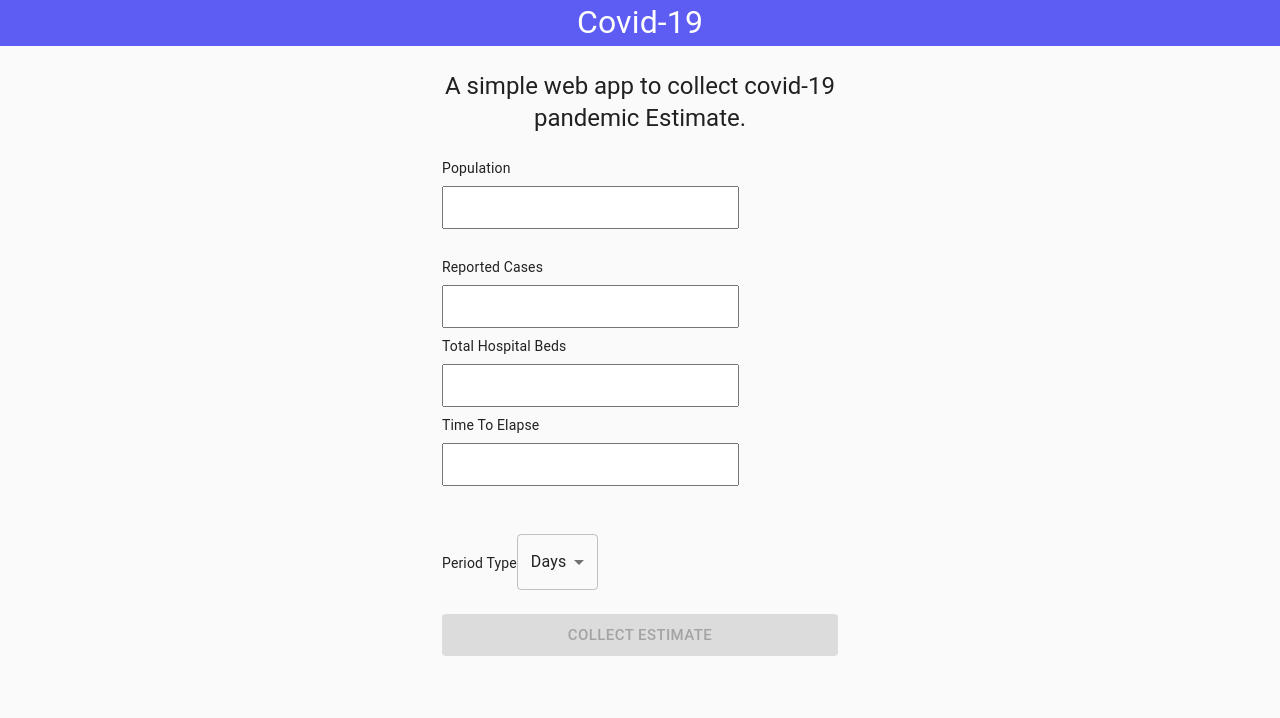
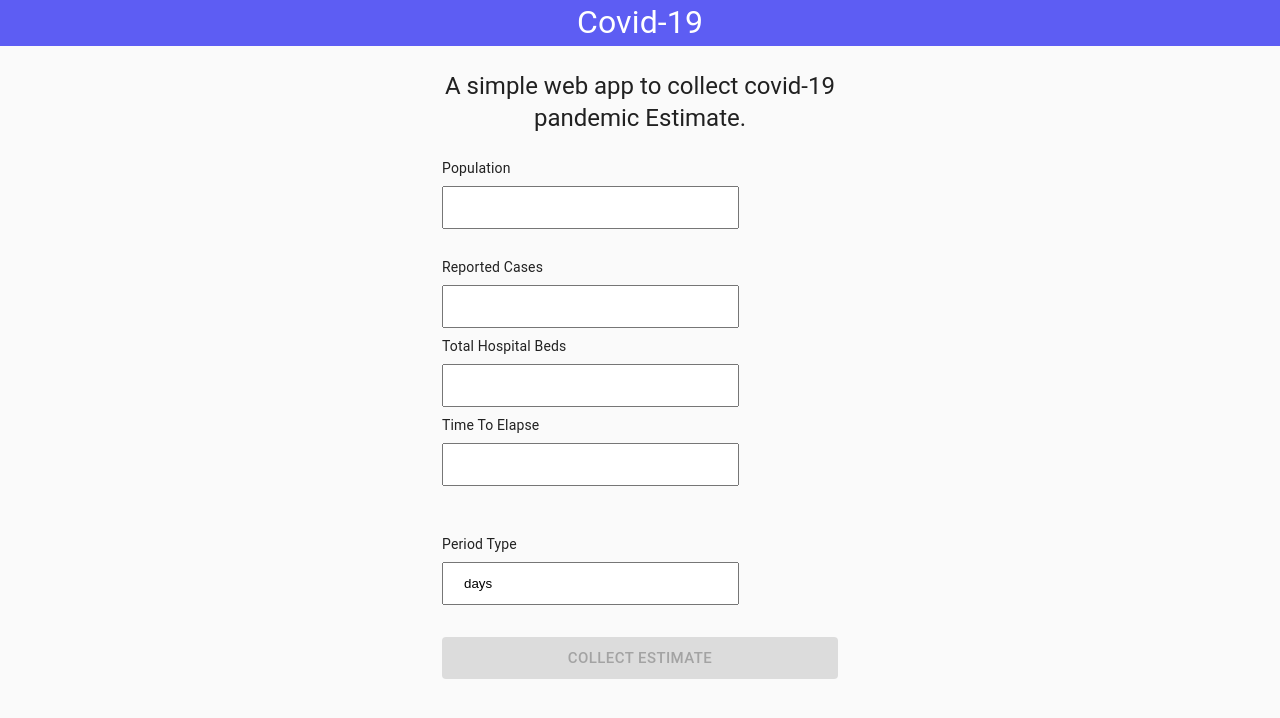
Before and after one commit to bekeplar/pCovid-19-estimator-js, a React (Create React App) app: page / in a window 1280 px wide. Shown: the top 718 px of the page. Built offline with nearby package versions, Linux system fonts and the light colour scheme.

Commit message:
Add period

```diff
--- a/src/component/Form.js
+++ b/src/component/Form.js
@@ -1,8 +1,6 @@
 /* eslint-disable jsx-a11y/label-has-associated-control */
 import React, { useState } from 'react';
-import Select from '@material-ui/core/Select';
 import Button from '@material-ui/core/Button';
-import MenuItem from '@material-ui/core/MenuItem';
 import Container from '@material-ui/core/Container';
 import Typography from '@material-ui/core/Typography';
 import CssBaseline from '@material-ui/core/CssBaseline';
@@ -147,19 +145,16 @@ export default function Form() {
           <div className="data-form-inputs">
             <label htmlFor="Period Type" className="d-block padding-s">
               Period Type
-              <Select
+              <input
                 id="period-type"
                 name="periodType"
                 variant="outlined"
+                placeholder="days, weeks, months"
                 onChange={handleChange}
                 data-period-type
                 value={state.periodType}
                 inputProps={{ 'data-period-type': true }}
-              >
-                <MenuItem data-period-type="true" value="days">Days</MenuItem>
-                <MenuItem data-period-type="true" value="weeks">Weeks</MenuItem>
-                <MenuItem data-period-type="true" value="months">Months</MenuItem>
-              </Select>
+              />
             </label>
 
           </div>
```
